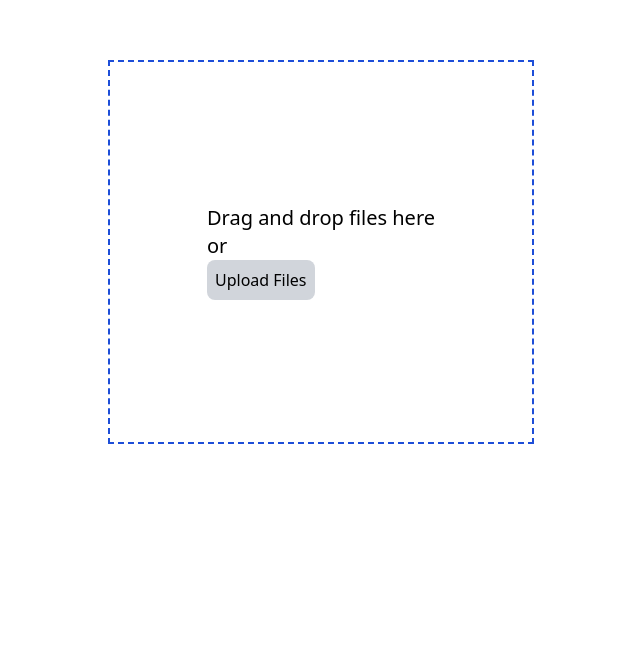
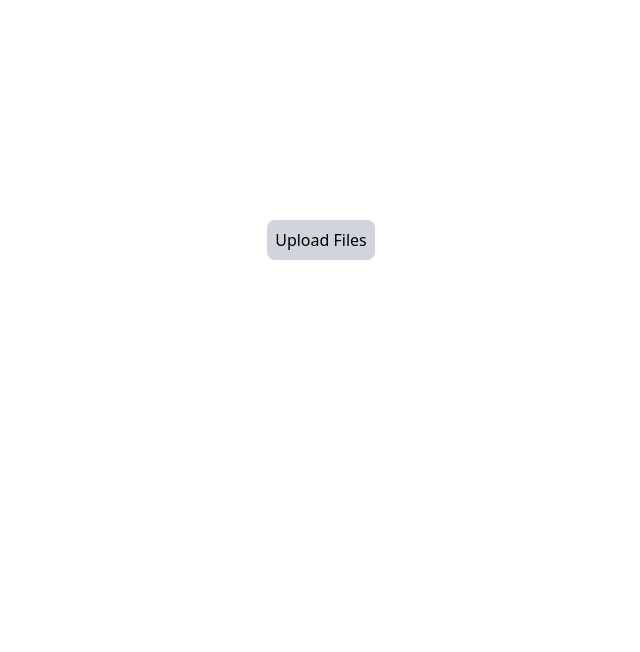
Before and after one commit to immanuel-lab/react-query, a React (Vite) app: page /login in a window 1280 px wide. Shown: the part 148-800 px from the top of the page, without its empty margins (319-959 px from the left). Built offline with nearby package versions, Linux system fonts and the light colour scheme.

Commit message:
drag drop second file with file upload remove

```diff
--- a/src/App.jsx
+++ b/src/App.jsx
@@ -6,10 +6,12 @@
 // import Scroll from "./Framer Motions/Scroll"
 // import Query from "./components/query"
 
-import Grid from "./components/Grid"
+// import Grid from "./components/Grid"
 
 // import Debounce from "./components/Debounce"
-import Dragdrop from "./components/Dragdrop"
+// import Dragdrop from "./components/Dragdrop"
+// import Dragdrop2 from "./components/Dragdrop2"
+import FileUpload from "./components/FileUpload"
 // import Memocallback from "./components/Memocallback"
 // import Searchcaraousal from "./components/Searchcaraousal"
 
@@ -38,7 +40,11 @@ function App() {
 </BrowserRouter>  */}
 {/* <Searchcaraousal/> */}
 {/* <Debounce/> */}
-<Dragdrop/>
+{/* <Dragdrop/> */}
+{/* <Dragdrop2/> */}
+
+<FileUpload/>
+
 {/* <Memocallback/> */}
 {/* <Register/> */}
 {/* <Scroll/> */}
@@ -48,7 +54,7 @@ function App() {
 
 {/* <Flex/> */}
 
-<Grid/>
+{/* <Grid/> */}
 
     </>
   )
--- a/src/components/Dragdrop2.jsx
+++ b/src/components/Dragdrop2.jsx
@@ -73,49 +73,103 @@
 
 // drag and drop into any place
 
-import React, { useState } from 'react';
+// import React, { useState } from 'react';
 
-function Dragdrop2() {
-  const [position, setPosition] = useState({ x: 550, y: 250 }); // Initial position
+// function Dragdrop2() {
+//   const [position, setPosition] = useState({ x: 550, y: 250 }); // Initial position
 
 
-  const handleDragOver = (e) => {
-    e.preventDefault();
-  };
+//   const handleDragOver = (e) => {
+//     e.preventDefault();
+//   };
 
-  const handleDrop = (e) => {
+//   const handleDrop = (e) => {
 
 
-    setPosition({
-      x: e.clientX ,
-      y: e.clientY
-    });
-  };
+//     setPosition({
+//       x: e.clientX ,
+//       y: e.clientY
+//     });
+//   };
 
-  return (
-    <>
-      <div
-        className='relative w-full h-screen bg-gray-100'
-        onDragOver={handleDragOver}
-        onDrop={handleDrop}
-      >
-        {/* Draggable Element */}
-        <div
-          draggable="true"
+//   return (
+//     <>
+//       <div
+//         className='relative w-full h-screen bg-gray-100'
+//         onDragOver={handleDragOver}
+//         onDrop={handleDrop}
+//       >
+//         {/* Draggable Element */}
+//         <div
+//           draggable="true"
 
-          style={{
-            position: 'absolute',
-            top: `${position.y}px`,
-            left: `${position.x}px`,
-            cursor: 'grab'
-          }}
-          className='p-4 bg-green-400 text-white rounded-md shadow-lg'
-        >
-          Drag this
-        </div>
-      </div>
-    </>
-  );
-}
+//           style={{
+//             position: 'absolute',
+//             top: `${position.y}px`,
+//             left: `${position.x}px`,
+//             cursor: 'grab'
+//           }}
+//           className='p-4 bg-green-400 text-white rounded-md shadow-lg'
+//         >
+//           Drag this
+//         </div>
+//       </div>
+//     </>
+//   );
+// }
 
-export default Dragdrop2;
+// export default Dragdrop2;
+
+
+
+
+
+
+
+// import React, { useState } from 'react';
+
+// function Dragdrop2() {
+//   const [position, setPosition] = useState({ x: 100, y: 100 });
+
+//   const handleDragOver = (e) => {
+//     e.preventDefault();
+//   };
+
+//   const handleDrop = (e) => {
+//     e.preventDefault();
+//     const offsetX = e.dataTransfer.getData('drag-offset-x');
+//     const offsetY = e.dataTransfer.getData('drag-offset-y');
+
+//     setPosition({
+//         x: e.clientX - offsetX,
+//         y: e.clientY - offsetY
+//       });
+
+
+
+// };
+
+//   return (
+//     <div
+//       className='relative w-full h-screen bg-gray-100'
+//       onDragOver={handleDragOver}
+//       onDrop={handleDrop}
+//     >
+//       {/* Draggable Element */}
+//       <div
+//         draggable="true"
+//         style={{
+//           position: 'absolute',
+//           top: `${position.y}px`,
+//           left: `${position.x}px`,
+//           cursor: 'grab'
+//         }}
+//         className='p-4 bg-green-400 text-white rounded-md shadow-lg'
+//       >
+//         Drag this
+//       </div>
+//     </div>
+//   );
+// }
+
+// export default Dragdrop2;
--- /dev/null
+++ b/src/components/FileUpload.jsx
@@ -0,0 +1,60 @@
+import React,{useRef,useState} from 'react'
+
+function FileUpload() {
+ const[file,setFile]=useState([])
+
+    const fileRef = useRef(null);
+    const handleUploadButtonClick = () => {
+        fileRef.current.click();
+      };
+
+      const handleFileChange = (e) => {
+        const newFiles = Array.from(e.target.files);
+        setFile((prevFiles) => [...prevFiles, ...newFiles]);
+      };
+
+
+
+
+  const handleRemoveFile = (fileName) => {
+    setFile((prevFiles) => prevFiles.filter((file) => file.name !== fileName));
+  };
+
+  return (
+    <div className='flex justify-center items-center h-screen'>
+
+        <div className='flex flex-col items-center justify-center'>
+            <input
+                type='file'
+                // multiple
+                hidden
+               ref={fileRef}
+               onChange={handleFileChange}
+              />
+              <button
+               onClick={handleUploadButtonClick}
+                className='bg-gray-300 p-2 rounded-lg'
+              >
+                Upload Files
+              </button>
+              <br></br>
+              {file.length > 0 &&
+        file.map((file1) => (
+          <div
+          className='flex flex-col'
+           key={file1.name}>
+            {file1.name} ({file1.size} bytes) {file1.type}
+            <button
+                onClick={() => handleRemoveFile(file1.name)}
+                className="bg-red-500 text-white p-1 rounded-lg"
+              >
+                Remove
+              </button>
+          </div>
+        ))}
+        </div>
+    </div>
+  )
+}
+
+export default FileUpload
```
